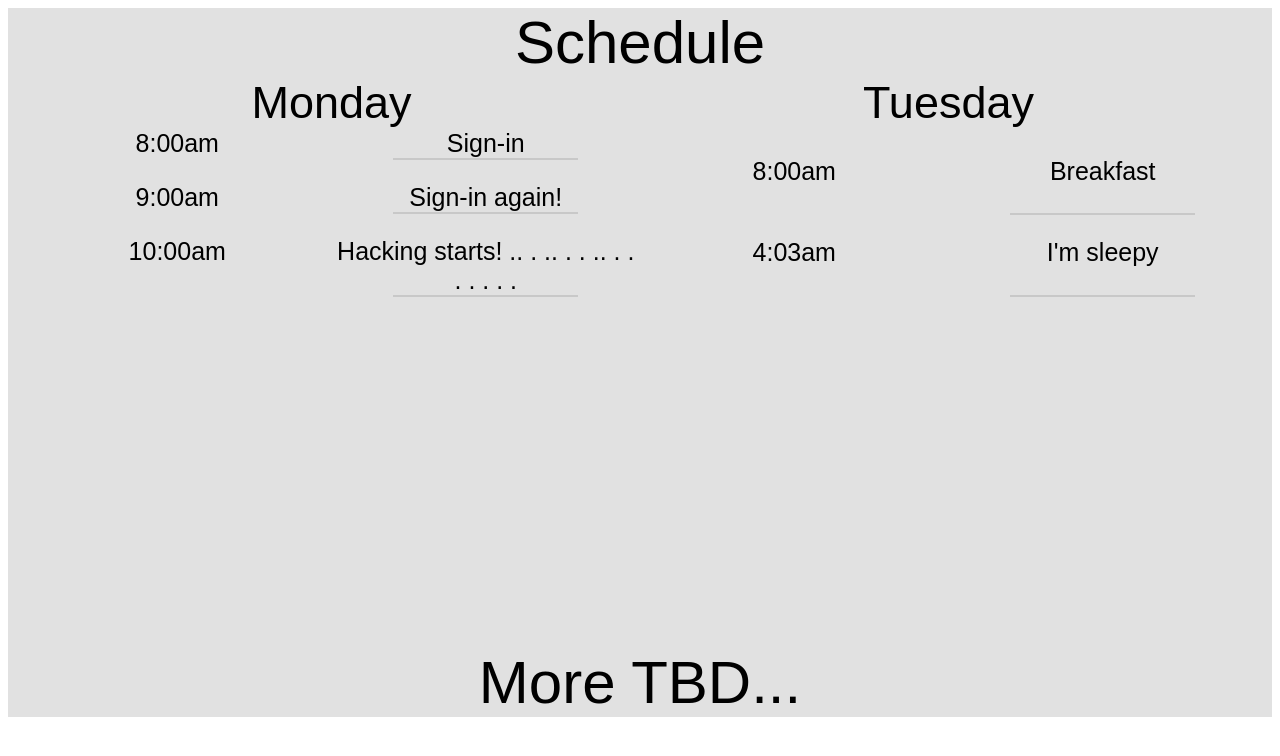
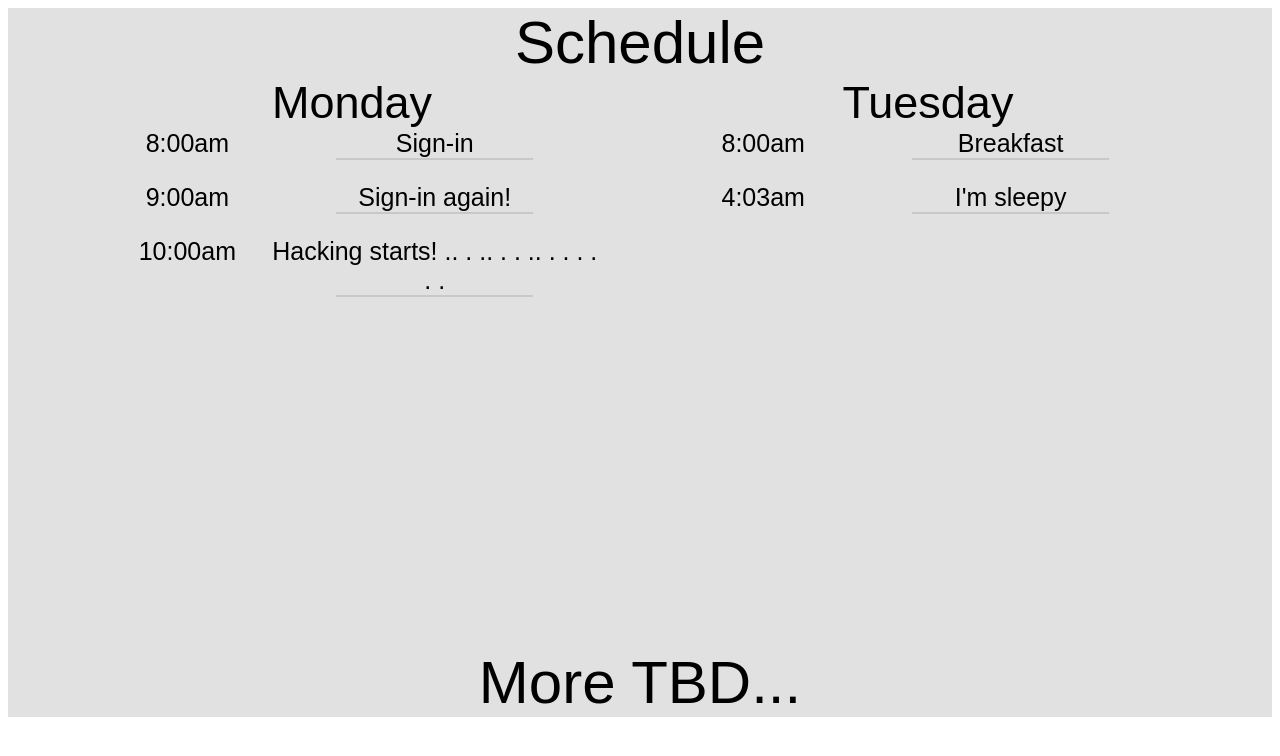
Before and after one commit to fleung48/GenHacks, a website: page public/views/event-schedule.html in a window 1280 px wide. Drawn offline with Linux system fonts and the light colour scheme.

Commit message:
Fixed Schedule table for both web & mobile

```diff
--- a/public/css/content.scss
+++ b/public/css/content.scss
@@ -191,3 +191,7 @@ html, body{
     }
   }
 }
+
+#loadOverlay{
+  display: none;
+}
--- a/public/css/event-schedule.scss
+++ b/public/css/event-schedule.scss
@@ -29,18 +29,29 @@
 
 .split-label{
   font-size: 0.5em;
-  flex: 2 50%;
+}
+
+.event-container{
+  flex: 1 100%;
+  display: flex;
 }
 
 .event{
   position: relative;
   margin-bottom: 1em;
+  flex: 1 calc(100%/3*2);
+}
+
+.time{
+  flex: 1 calc(100%/3);
+  padding-right: 0.15em;
 }
 
 .event:after{
   position: absolute;
   content: '';
-  height: 2px;
+  height: 2.5px;
+  display: inline-table;
   bottom: -2px;
   margin: 0 auto;
   left: 0;
@@ -54,11 +65,20 @@
   .table-container{
     align-items: unset;
   }
+  .spacer{
+    flex: 1 calc(20%/3);
+  }
+  .time{
+    padding-right: 0.05em;
+  }
   .day-container{
-    flex: 1 50%;
+    flex: 1 40%;
   }
   .label-day{
     flex: 1 100%;
     font-size: 0.9em;
   }
+  #tuesday-container{
+    align-self: flex-start;
+  }
 }
--- a/public/javascript/content.js
+++ b/public/javascript/content.js
@@ -1,11 +1,11 @@
 $(".container-arrow").click(function(){
    $([document.documentElement, document.body]).animate({
       scrollTop: $("#content-start").offset().top
-   }, 2000);
+   }, 1500);
 });
 
 function onLoad () {
-   $(".headline").delay(250).animate({"opacity": "1"}, 1750);
+   $(".headline").delay(250).animate({"opacity": "1"}, 1550);
 
    $(function(){
       $("#event-schedule-container").load("/views/event-schedule.html");
--- a/public/views/event-schedule.html
+++ b/public/views/event-schedule.html
@@ -8,33 +8,47 @@
 <body>
     <div class="table-container">
         <div class="header">Schedule</div>
+        <div class="spacer"></div>
         <div class="day-container">
             <div class="label-day">Monday</div>
 
             <!-- first row-->
+            <div class="event-container">
                 <div class="split-label time">8:00am</div>
                 <div class="split-label event">Sign-in</div>
+            </div>
+
 
             <!-- second row-->
+            <div class="event-container">
                 <div class="split-label time">9:00am</div>
                 <div class="split-label event">Sign-in again!</div>
+            </div>
 
             <!-- third row-->
+            <div class="event-container">
                 <div class="split-label time">10:00am</div>
-            <div class="split-label event">Hacking starts! .. . .. . . .. . . . . . . .</div>
+                <div class="split-label event">Hacking starts! .. . .. . . .. . . . . . .</div>
             </div>
-        <div class="day-container">
+        </div>
+        <div class="spacer"></div>
+        <div class="day-container" id="tuesday-container">
             <div class="label-day">Tuesday</div>
 
             <!-- first row-->
+            <div class="event-container">
                 <div class="split-label time">8:00am</div>
                 <div class="split-label event">Breakfast</div>
+            </div>
+
 
             <!-- second row-->
+            <div class="event-container">
                 <div class="split-label time">4:03am</div>
                 <div class="split-label event">I'm sleepy</div>
             </div>
-
+        </div>
+        <div class="spacer"></div>
         <pre>
 
 
```
Also changed, not shown: public/views/content.html (+1 -0 lines), public/css/content.css, public/css/event-schedule.css, 2 other files. Lines whose indentation alone changed are shown as unchanged.
